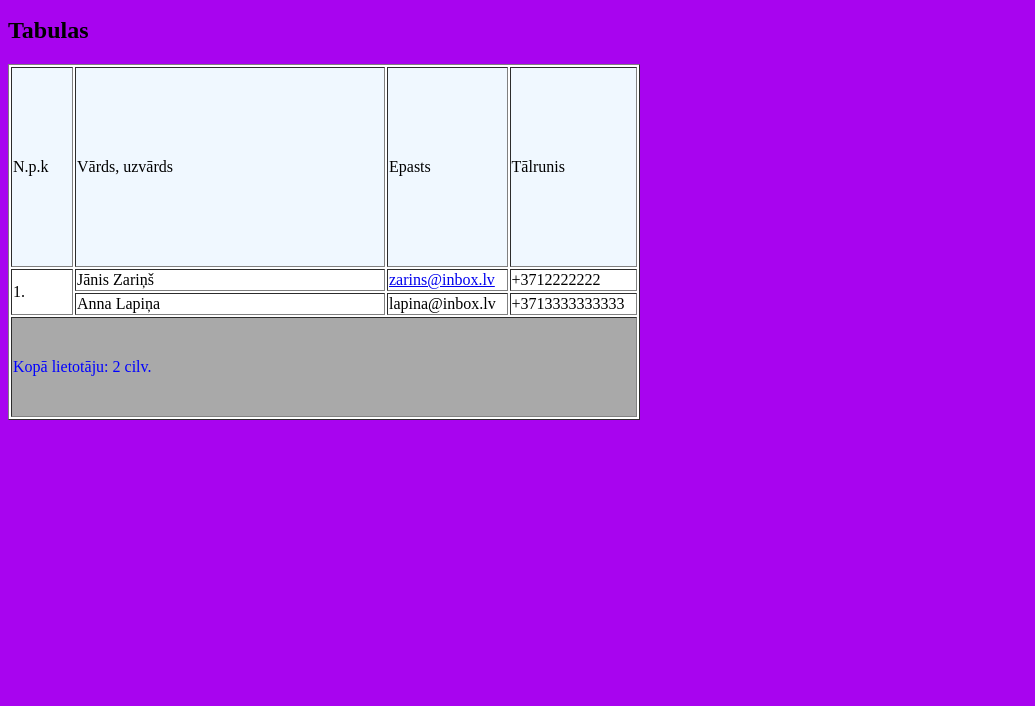
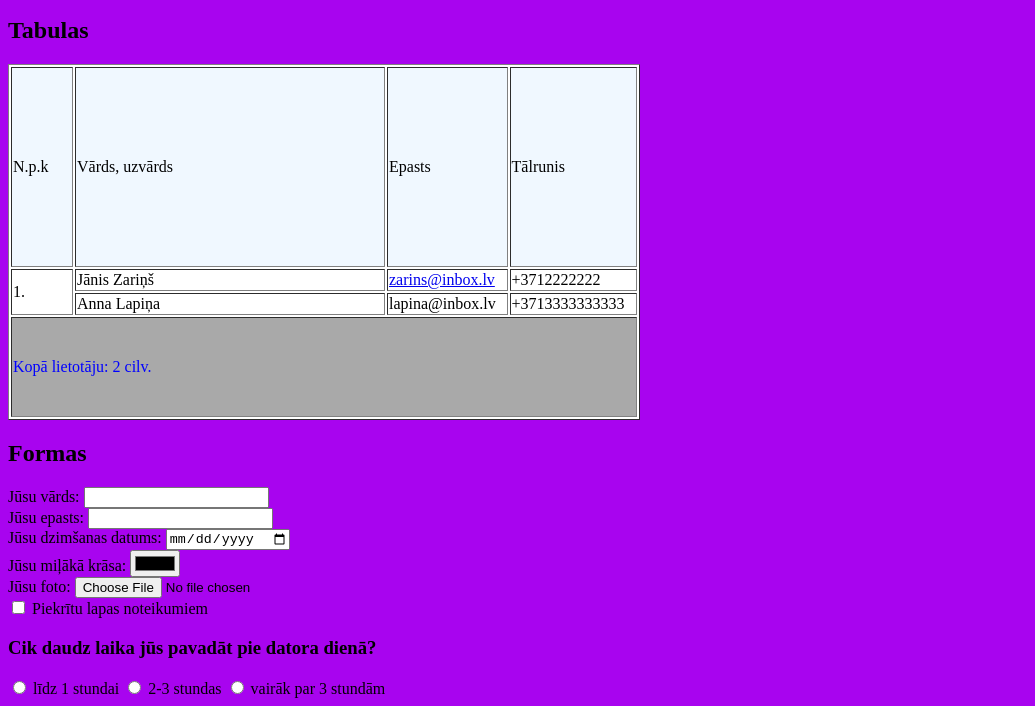
Before and after one commit to vitalymusic/WEB_5_html_css, a plain HTML site: page index.html in a window 1280 px wide. Shown: the part 3088-3794 px from the top of the page, without its empty margins (0-1035 px from the left). Before the commit the page ends 3516 px from the top, so only its background shows below. Drawn offline with Linux system fonts and the light colour scheme.

Commit message:
formas 1

```diff
--- a/index.html
+++ b/index.html
@@ -121,6 +121,61 @@
 
     </table>
 
+    <h2>Formas</h2>
+    <form action="">
+        <div>
+            <label>Jūsu vārds:
+                <input type="text" >
+            </label>
+         </div>
+        <div>
+            <label>Jūsu epasts:
+                <input type="email" >
+            </label>
+         </div>
+        <div>
+            <label>Jūsu dzimšanas datums:
+                <input type="date">
+            </label>
+         </div>
+        <div>
+            <label>Jūsu miļākā krāsa:
+                <input type="color">
+            </label>
+         </div>
+        <div>
+            <label>Jūsu foto:
+                <input type="file">
+            </label>
+         </div>
+        <div>
+            <label>
+                <input type="checkbox">
+                 Piekrītu lapas noteikumiem
+            </label>
+         </div>
+        <div>
+            <h3>Cik daudz laika jūs pavadāt pie datora dienā?</h3>
+
+            <label>
+                <input type="radio">
+                 līdz 1 stundai
+            </label>
+            <label>
+                <input type="radio">
+                 2-3 stundas
+            </label>
+            <label>
+                <input type="radio">
+                 vairāk par 3 stundām
+            </label>
+
+         </div>
+
+
+    </form>
+
+
 
 
 
```
